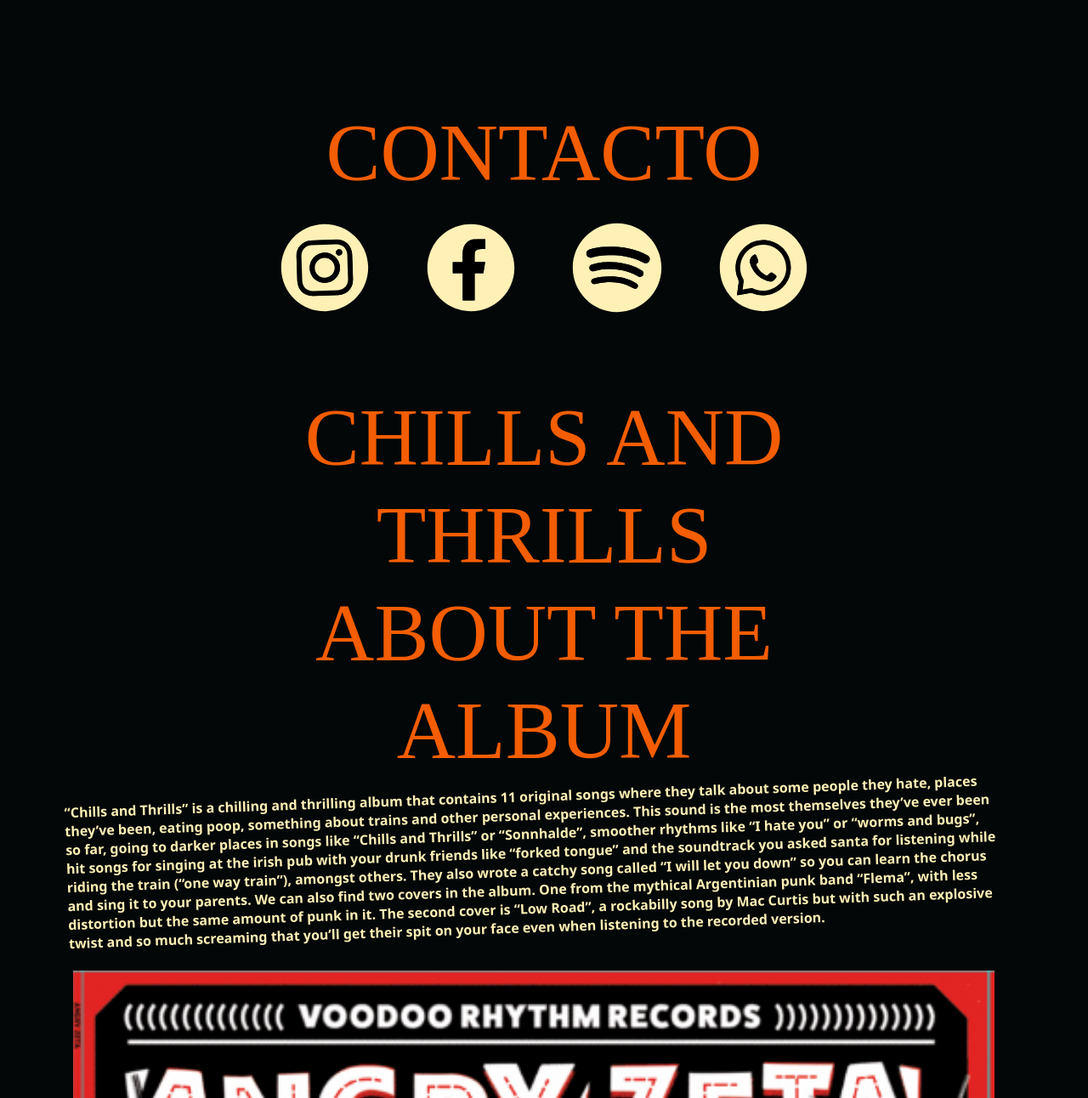
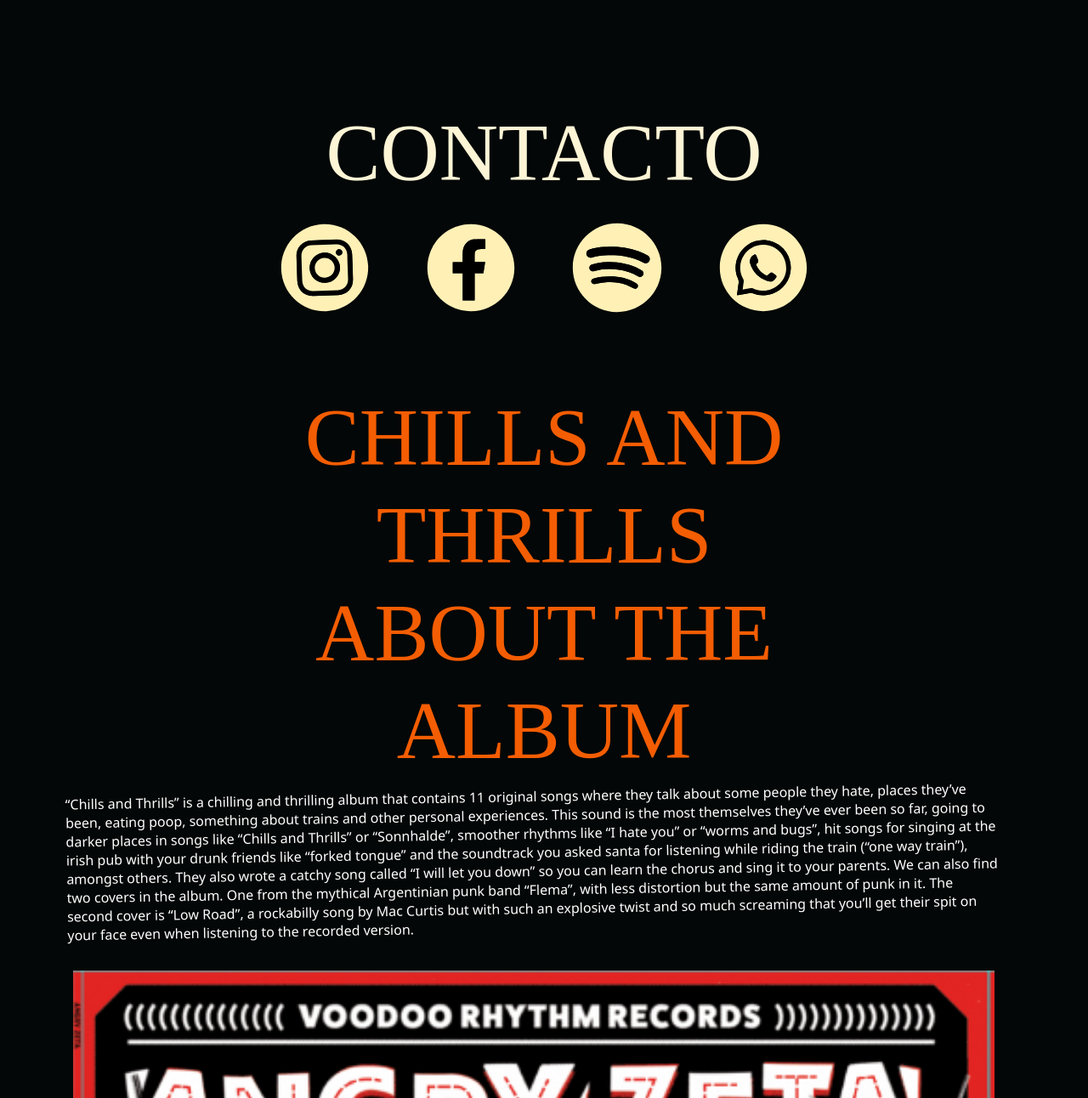
Before and after one commit to angryzetaweb/angryzetaweb.github.io, a website: page index.html in a window 1280 px wide. Shown: the part 288-1580 px from the top of the page at 85% size. Drawn offline with nearby package versions, Linux system fonts and the light colour scheme; a web font is replaced by a local one.

Commit message:
Add files via upload

```diff
--- a/css/estilos2.css
+++ b/css/estilos2.css
@@ -192,11 +192,11 @@ img {
 }
 #tickets p {
   font-size: 10px;
-  color: #FFF0B5;
+  color: white;
   font-size: 1rem;
   line-height: normal;
-  font-weight: bold;
-  rotate: -2deg;
+  font-weight: ;
+  rotate: -1deg;
   padding: .5rem;
 }
 #tickets h2::before {
@@ -246,15 +246,15 @@ img {
   font-size: 6rem;
   font-family: RetroSans;
   text-align: center;
-  color: #F45D02;
+  color: #fdf5d6;
   position: relative;
-  width: 70%;
+  width: 60%;
   margin: auto;
 }
 #contacto p {
   font-family: RetroSans;
   font-size: 1.5rem;
-  color: #FFF0B5;
+  color: #fdf5d6;
   padding: 4.5rem 0 0 0;
   line-height: normal;
   font-weight: bold;
```
